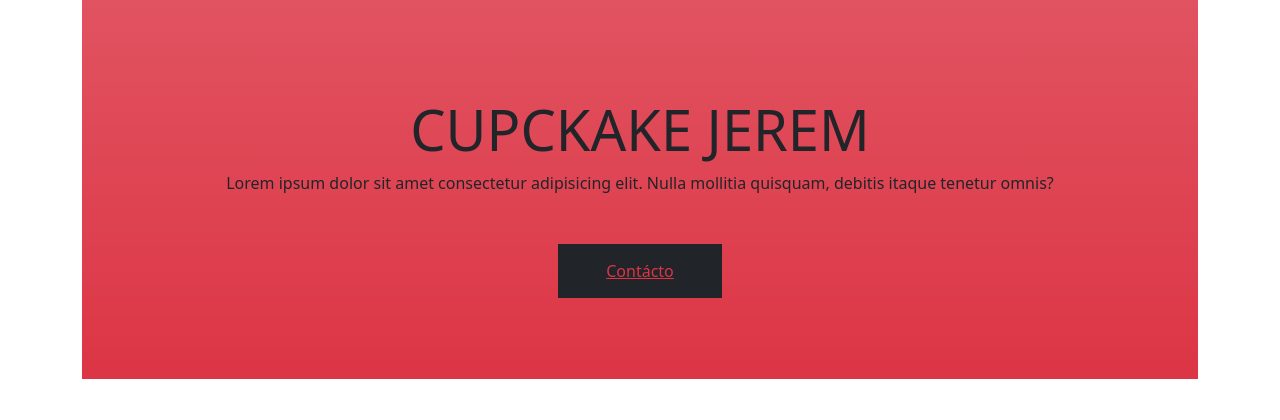
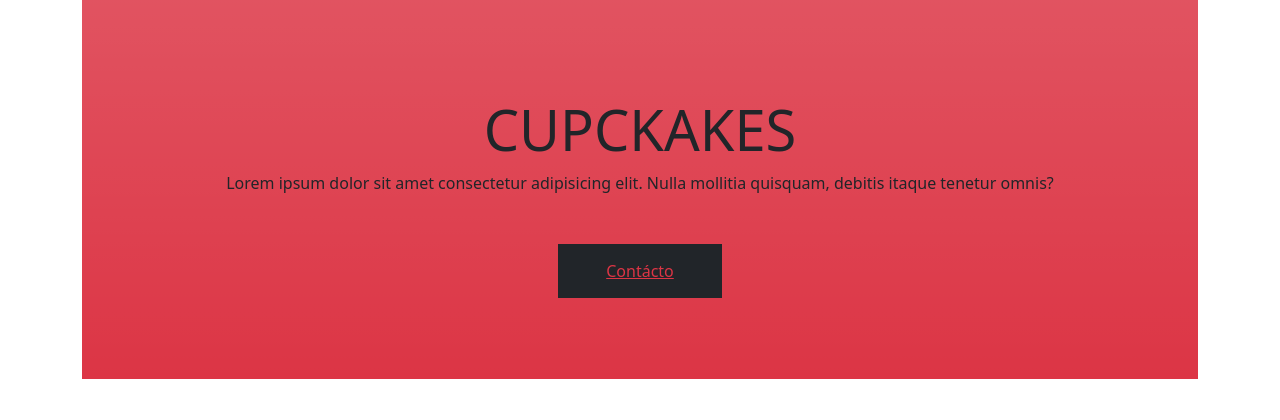
Before and after one commit to verito-stanger/masita, a Django app: template core/templates/index.html in a window 1280 px wide. Shown: the part 78-498 px from the top of the page. Run offline with Django 3.2, Linux system fonts and the light colour scheme; the template is opened without the code that fills it, so the values that code supplies are empty.

Commit message:
Clase Agosto 30

```diff
--- a/core/templates/index.html
+++ b/core/templates/index.html
@@ -18,7 +18,7 @@
       </header><!-- end header -->
       <!-- contenido principal -->
       <div class="bg-danger bg-gradient text-center py-5">
-        <h1 class="display-4 lead pt-5">CUPCKAKE JEREM</h1>
+        <h1 class="display-4 lead pt-5">CUPCKAKES</h1>
         <p>Lorem ipsum dolor sit amet consectetur adipisicing elit. Nulla mollitia quisquam, debitis itaque tenetur omnis?</p>
         <div class="pb-5 pt-5">
           <a href="#" class="bg-dark text-danger py-3 px-5">Contácto</a>
```
